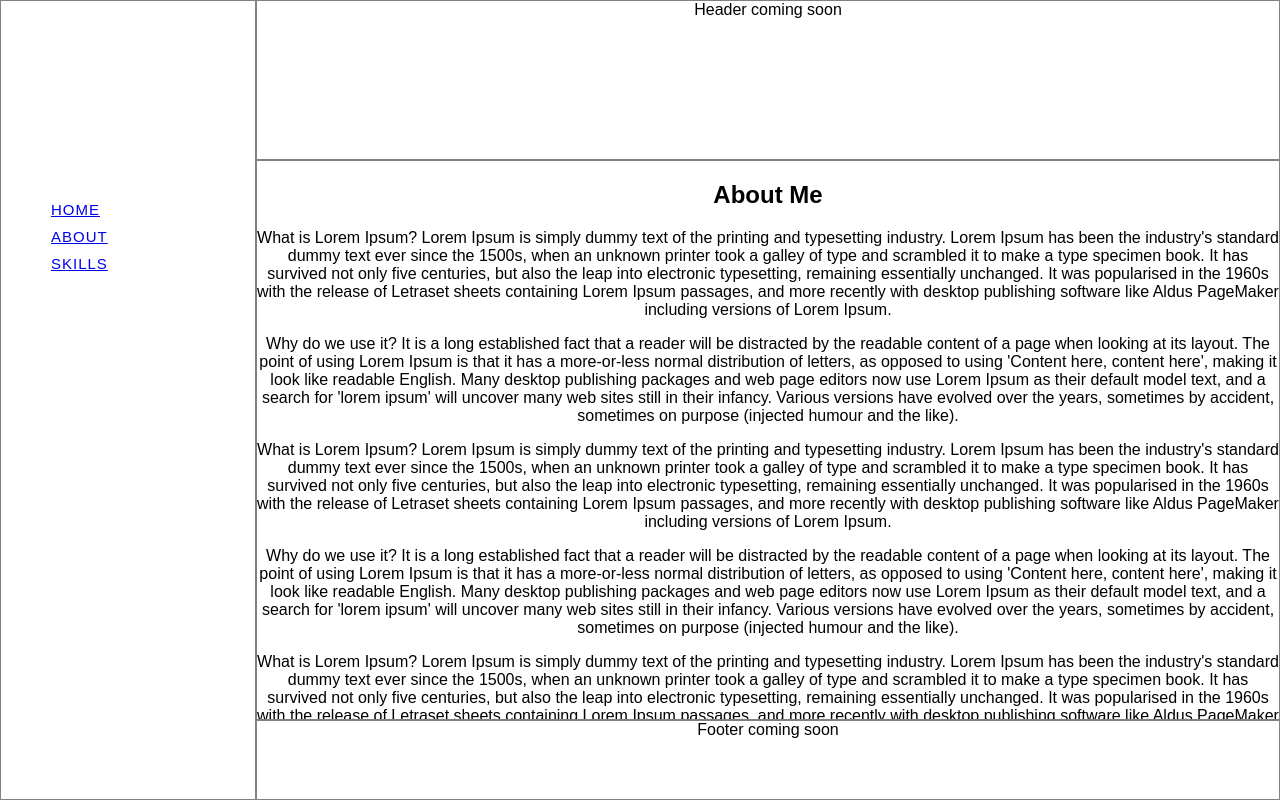
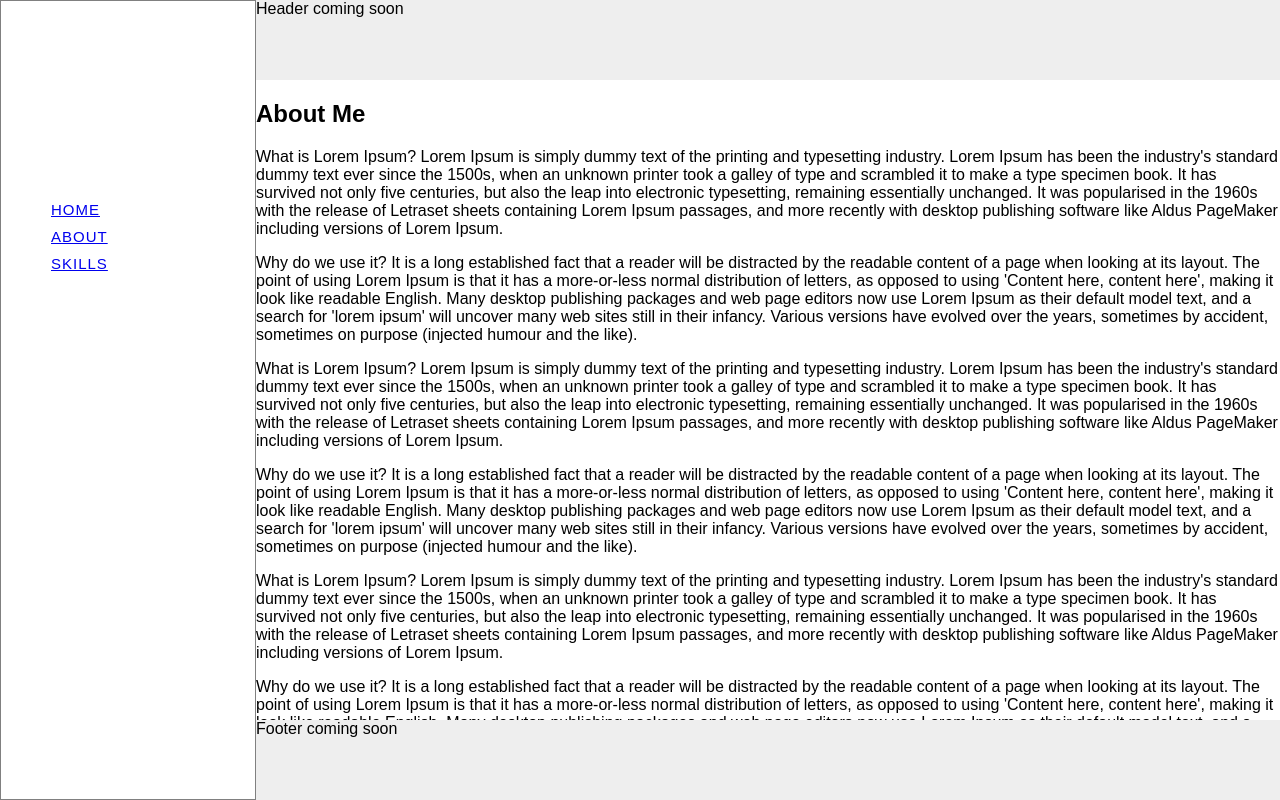
Before and after one commit to mmk-org/react-poc, a React (Create React App) app: page /about in a window 1280 px wide. Built offline with nearby package versions, Linux system fonts and the light colour scheme.

Commit message:
Fix sidebar routing navigation

```diff
--- a/src/App.js
+++ b/src/App.js
@@ -1,17 +1,43 @@
 import React from 'react';
-import MyNavBar from './components/MyNavBar';
 import MyHeader from './components/MyHeader';
-import MyBody from './components/MyBody';
 import MyFooter from './components/MyFooter';
+import MyContent from './components/MyContent';
+import { BrowserRouter, Route, Link, Switch } from 'react-router-dom';
 
 class App extends React.Component {
 
   render() {
     return (
-      <div>
-        <MyNavBar />
-        <MyBody />
-      </div>
+      <BrowserRouter>
+        {/* side navbar */}
+        <nav id="my-main-menu" role="navigation" className="navbar">
+          <div id="navbar" className="collapse">
+            <ul>
+              <li className="active"><Link to="/home">Home</Link></li>
+              <li><Link to="/about">About</Link></li>
+              <li><Link to="/skills">Skills</Link></li>
+            </ul>
+          </div>
+        </nav>
+
+        {/* left content panel with header and footer */}
+        <div className="wrapper">
+          <MyHeader />
+            <Route path="/home" render={(routeProps) => (
+                                <MyContent {...routeProps} name='home'/>
+                                )}>
+            </Route>
+            <Route path="/about"  render={(routeProps) => (
+                                <MyContent {...routeProps} name="about"/>
+                                )}>
+            </Route>
+            <Route path="/skills"  render={(routeProps) => (
+                                <MyContent {...routeProps} name="skills"/>
+                                )}>
+            </Route>
+          <MyFooter />
+        </div>
+      </BrowserRouter>
     );
   }
 }
--- a/src/components/MyContent.js
+++ b/src/components/MyContent.js
@@ -32,11 +32,15 @@ class MyContent extends React.Component {
             component = (<Home />);
         } else if(this.state.compName === "skills"){
             component = (<Skills />);
+        } else {
+            return (<div />);
         }
 
         return(
-           <div className="myContent">
+           <div className="content">
+               <div className="inner">
                 {component}
+             </div>
            </div>
         );
     }
--- a/src/components/MyFooter.js
+++ b/src/components/MyFooter.js
@@ -4,7 +4,7 @@ class MyFooter extends React.Component {
 
     render() {
         return(
-           <div className="myFooter">Footer coming soon</div>
+           <div className="footer">Footer coming soon</div>
         );
     }
 }
--- a/src/components/MyHeader.js
+++ b/src/components/MyHeader.js
@@ -4,7 +4,7 @@ class MyHeader extends React.Component {
 
     render() {
         return(
-           <div className="myHeader">Header coming soon</div>
+           <div className="header">Header coming soon</div>
         );
     }
 }
--- a/src/components/MyNavBar.js
+++ b/src/components/MyNavBar.js
@@ -18,7 +18,7 @@ class MyNavBar extends React.Component {
                 </nav>
 
                 <Switch>
-                <Route path="/home"  render={(routeProps) => (
+                    <Route path="/home" render={(routeProps) => (
                                 <MyContent {...routeProps} name='home'/>
                                 )}>
                     </Route>
--- a/src/index.css
+++ b/src/index.css
@@ -72,9 +72,11 @@ html body {
 
 /********************************************************/
 .wrapper {
+  position: fixed;
+  display: table;
+  left: 20%;
+  width: 80%;
   height: 100%;
-  width: 100%;
-  display: table;
 }
 
 .header, .content, .footer {
@@ -82,22 +84,11 @@ html body {
 }
 
 .header, .footer {
-    background: silver;
+  height: 10%;
+  background: #eee;
 }
 
 .inner {
-    display: table-cell;
-  }
-
-  .content .inner {
   height: 100%;
-    position: relative;
-    background: red;
-  }
-
-  .scrollable {
-    position: absolute;
-    left: 0; right: 0;
-    top: 0; bottom: 0;
   overflow: auto;
 }
```
Lines whose indentation alone changed are shown as unchanged.
